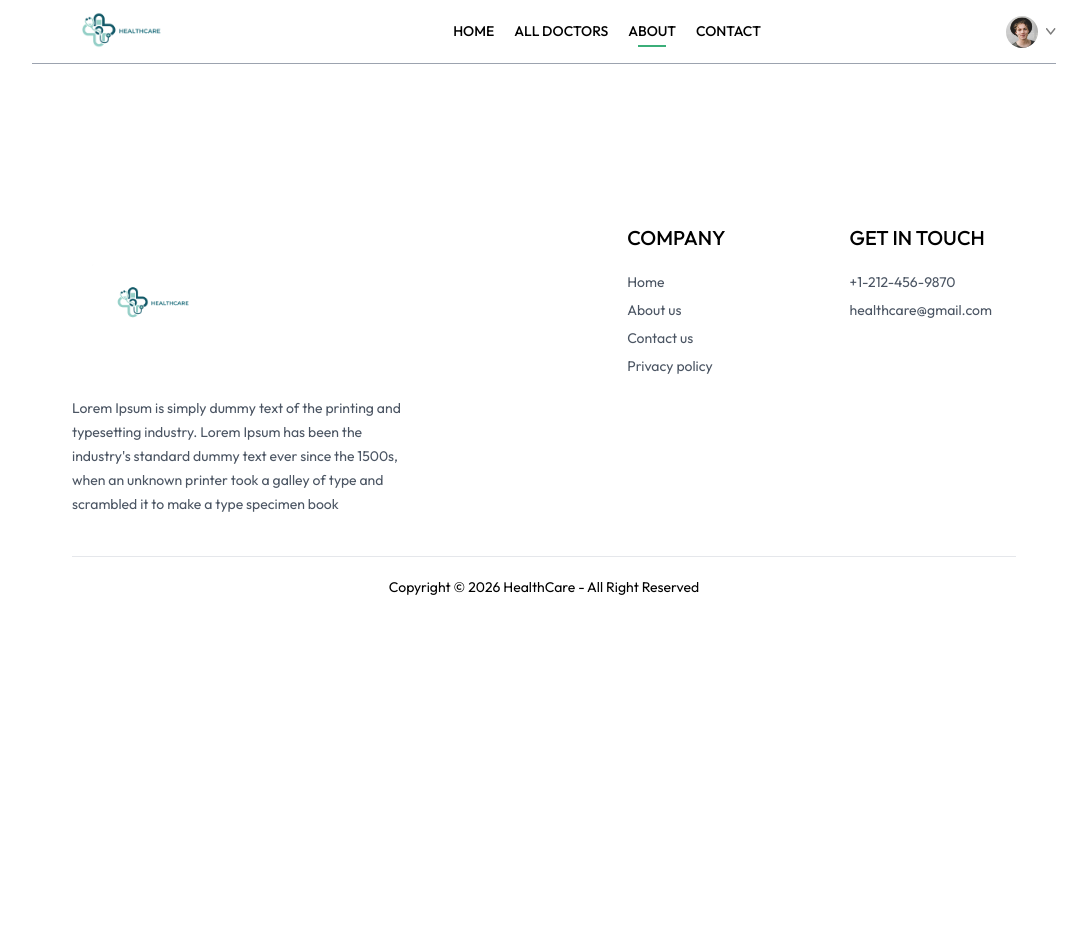
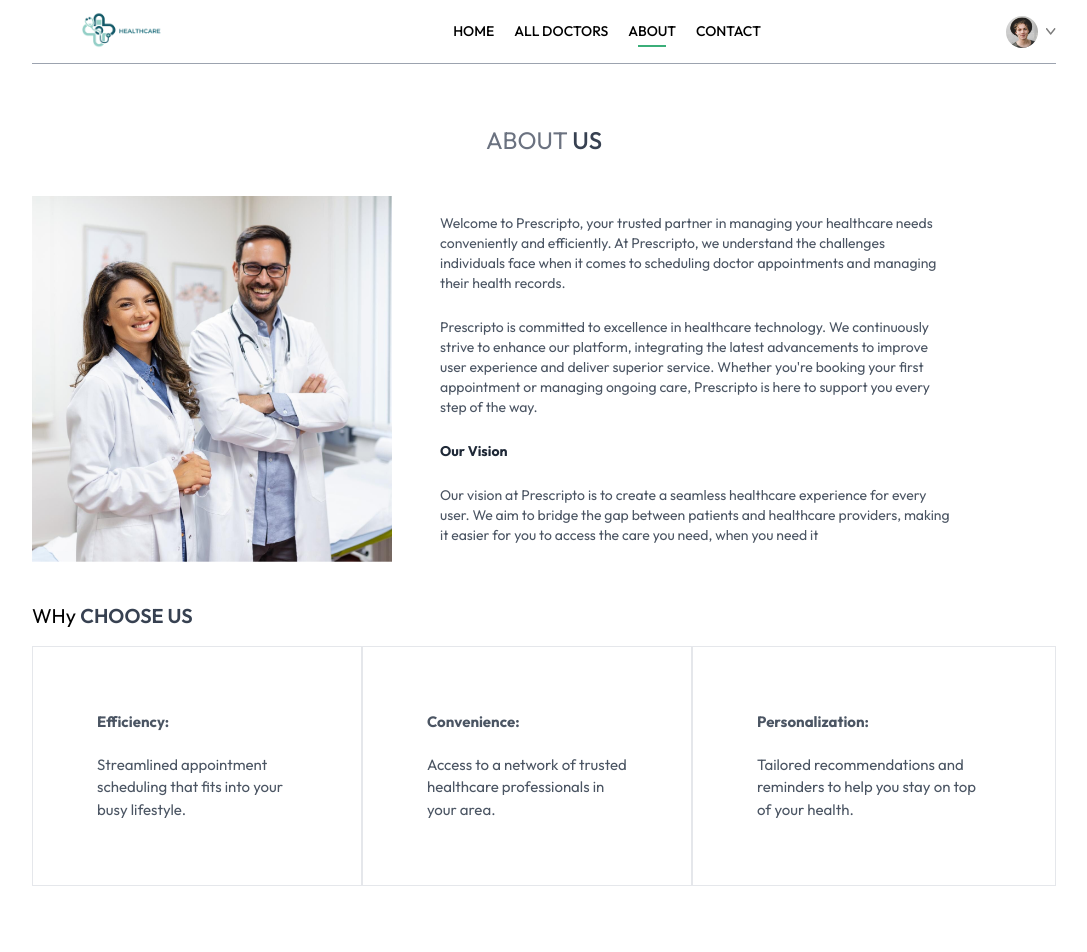
Before and after one commit to Suraj-219/Health-Care, a React (Vite) app in the folder frontend/: page /about in a window 1280 px wide. Shown: the top 952 px of the page, without its empty margins (96-1183 px from the left). Before the commit the page ends 800 px from the top, so only its background shows below. Built offline with nearby package versions, Linux system fonts and the light colour scheme.

Commit message:
enhanced about section

```diff
--- a/frontend/src/components/RelatedDoctors.jsx
+++ b/frontend/src/components/RelatedDoctors.jsx
@@ -22,7 +22,7 @@
         <p className='sm:w-1/3 text-center text-sm'>Simply browse through our extensive list of trusted doctors.</p>
         <div className='w-full grid grid-cols-auto gap-4 pt-5 gap-y-6 px-3 sm:px-0'>
             {relDoc.slice(0,5).map((item,index)=>(
-                <div onClick={()=>navigate(`/appointment/${item._id}`)} className='border border-blue-200 rounded-xl overflow-hidden cursor-pointer hover:translate-y-[-10px] transition-all duration-500' key={index}>
+                <div onClick={()=>{navigate(`/appointment/${item._id}`); scrollTo(0,0)}} className='border border-blue-200 rounded-xl overflow-hidden cursor-pointer hover:translate-y-[-10px] transition-all duration-500' key={index}>
                     <img className='bg-blue-50' src={item.image} alt="" />
                     <div className='p-4'>
                         <div className='flex items-center gap-2 text-sm text-center text-green-500'>
--- a/frontend/src/components/TopDoctors.jsx
+++ b/frontend/src/components/TopDoctors.jsx
@@ -13,7 +13,7 @@
         <p className='sm:w-1/3 text-center text-sm'>Simply browse through our extensive list of trusted doctors.</p>
         <div className='w-full grid grid-cols-auto gap-4 pt-5 gap-y-6 px-3 sm:px-0'>
             {doctors.slice(0,10).map((item,index)=>(
-                <div onClick={()=>navigate(`/appointment/${item._id}`)} className='border border-blue-200 rounded-xl overflow-hidden cursor-pointer hover:translate-y-[-10px] transition-all duration-500' key={index}>
+                <div onClick={()=>{navigate(`/appointment/${item._id}`); scrollTo(0,0)}} className='border border-blue-200 rounded-xl overflow-hidden cursor-pointer hover:translate-y-[-10px] transition-all duration-500' key={index}>
                     <img className='bg-blue-50' src={item.image} alt="" />
                     <div className='p-4'>
                         <div className='flex items-center gap-2 text-sm text-center text-green-500'>
--- a/frontend/src/pages/About.jsx
+++ b/frontend/src/pages/About.jsx
@@ -1,8 +1,42 @@
 import React from 'react'
+import {assets} from '../assets/assets'
 
 const About = () => {
   return (
     <div>
+
+        <div className='text-center text-2xl pt-10 text-gray-500'>
+          <p>ABOUT <span className='text-gray-700 font-medium'>US</span></p>
+        </div>
+
+        <div className='my-10 flex flex-col md:flex-row gap-12'>
+          <img className='w-full md:max-w-[360px]' src={assets.about_image} alt="" />
+          <div className='flex flex-col justify-center gap-6 md:w-2/4 text-sm text-gray-600'>
+            <p>Welcome to Prescripto, your trusted partner in managing your healthcare needs conveniently and efficiently. At Prescripto, we understand the challenges individuals face when it comes to scheduling doctor appointments and managing their health records.</p>
+            <p>Prescripto is committed to excellence in healthcare technology. We continuously strive to enhance our platform, integrating the latest advancements to improve user experience and deliver superior service. Whether you're booking your first appointment or managing ongoing care, Prescripto is here to support you every step of the way.</p>
+            <b className='text-gray-800'>Our Vision</b>
+            <p>Our vision at Prescripto is to create a seamless healthcare experience for every user. We aim to bridge the gap between patients and healthcare providers, making it easier for you to access the care you need, when you need it</p>
+          </div>
+        </div>
+
+        <div className='text-xl my-4'>
+          <p>WHy <span className='text-gray-700 font-semibold'>CHOOSE US</span></p>
+        </div>
+
+        <div className='flex flex-col md:flex-row mb-20'>
+          <div className='border px-10 md:px-16 py-8 sm:py-16 flex flex-col gap-5 text-[15px] hover:bg-primary hover:text-white transition-all duration-300 text-gray-600 cursor-pointer'>
+            <b>Efficiency:</b>
+            <p>Streamlined appointment scheduling that fits into your busy lifestyle.</p>
+          </div>
+          <div className='border px-10 md:px-16 py-8 sm:py-16 flex flex-col gap-5 text-[15px] hover:bg-primary hover:text-white transition-all duration-300 text-gray-600 cursor-pointer'>
+            <b>Convenience:</b>
+            <p>Access to a network of trusted healthcare professionals in your area.</p>
+          </div>
+          <div className='border px-10 md:px-16 py-8 sm:py-16 flex flex-col gap-5 text-[15px] hover:bg-primary hover:text-white transition-all duration-300 text-gray-600 cursor-pointer'>
+            <b>Personalization:</b>
+            <p>Tailored recommendations and reminders to help you stay on top of your health.</p>
+          </div>
+        </div>
 
     </div>
   )
--- a/frontend/src/pages/Doctors.jsx
+++ b/frontend/src/pages/Doctors.jsx
@@ -37,7 +37,7 @@
         <div className='w-full grid grid-cols-auto gap-4 gap-y-6'>
           {
             filterDoc.map((item,index)=>(
-                <div onClick={()=>navigate(`/appointment/${item._id}`)} className='border border-blue-200 rounded-xl overflow-hidden cursor-pointer hover:translate-y-[-10px] transition-all duration-500' key={index}>
+                <div onClick={()=>{navigate(`/appointment/${item._id}`); scrollTo(0,0)}} className='border border-blue-200 rounded-xl overflow-hidden cursor-pointer hover:translate-y-[-10px] transition-all duration-500' key={index}>
                     <img className='bg-blue-50' src={item.image} alt={item.name} />
                     <div className='p-4'>
                         <div className='flex items-center gap-2 text-sm text-center text-green-500'>
```
